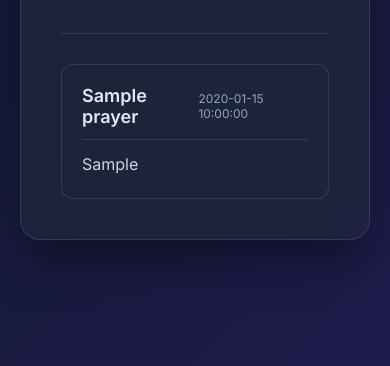
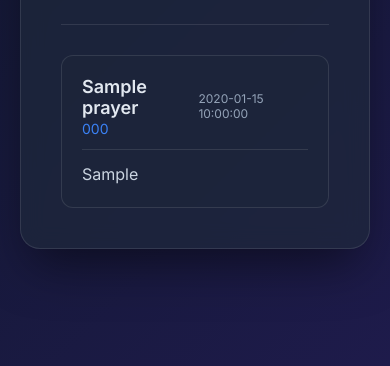
Before and after one commit to jtaxo/prayers-app, a Flask app: page /admin in a window 390 px wide. Shown: the part 478-844 px from the top of the page. Run offline with Flask 3, Linux system fonts and the light colour scheme; tables that the repository leaves empty hold one stand-in row (values such as "Sample post").

Commit message:
Add phone number field and update database schema

```diff
--- a/app.py
+++ b/app.py
@@ -23,8 +23,9 @@ def get_local_ip():
 def index():
     if request.method == 'POST':
         nome = request.form['nome']
+        telemovel = request.form.get('telemovel', '')
         assunto = request.form['assunto']
-        add_prayer(nome, assunto)
+        add_prayer(nome, telemovel, assunto)
         return redirect(url_for('success'))
     return render_template('index.html')
 
--- a/database.py
+++ b/database.py
@@ -13,16 +13,24 @@ def init_db():
         CREATE TABLE IF NOT EXISTS prayers (
             id INTEGER PRIMARY KEY AUTOINCREMENT,
             nome TEXT NOT NULL,
+            telemovel TEXT,
             assunto TEXT NOT NULL,
             data_submissao TIMESTAMP DEFAULT CURRENT_TIMESTAMP
         )
     ''')
+
+    # Simple migration: check if telemovel column exists
+    cursor = conn.execute('PRAGMA table_info(prayers)')
+    columns = [column[1] for column in cursor.fetchall()]
+    if 'telemovel' not in columns:
+        conn.execute('ALTER TABLE prayers ADD COLUMN telemovel TEXT')
+
     conn.commit()
     conn.close()
 
-def add_prayer(nome, assunto):
+def add_prayer(nome, telemovel, assunto):
     conn = get_db_connection()
-    conn.execute('INSERT INTO prayers (nome, assunto) VALUES (?, ?)', (nome, assunto))
+    conn.execute('INSERT INTO prayers (nome, telemovel, assunto) VALUES (?, ?, ?)', (nome, telemovel, assunto))
     conn.commit()
     conn.close()
 
--- a/static/style.css
+++ b/static/style.css
@@ -84,6 +84,7 @@ label {
 }
 
 input[type="text"],
+input[type="tel"],
 textarea {
     width: 100%;
     padding: 12px 16px;
@@ -202,6 +203,17 @@ button:active {
     color: #94a3b8;
 }
 
+.prayer-info {
+    display: flex;
+    flex-direction: column;
+}
+
+.prayer-phone {
+    font-size: 14px;
+    color: var(--primary-color);
+    margin-top: 2px;
+}
+
 .prayer-body {
     color: #cbd5e1;
     line-height: 1.6;
--- a/templates/admin.html
+++ b/templates/admin.html
@@ -24,7 +24,12 @@
                 {% for prayer in prayers %}
                 <div class="prayer-card">
                     <div class="prayer-header">
-                        <span class="prayer-name">{{ prayer['nome'] }}</span>
+                        <div class="prayer-info">
+                            <span class="prayer-name">{{ prayer['nome'] }}</span>
+                            {% if prayer['telemovel'] %}
+                                <span class="prayer-phone">{{ prayer['telemovel'] }}</span>
+                            {% endif %}
+                        </div>
                         <span class="prayer-date">{{ prayer['data_submissao'] }}</span>
                     </div>
                     <div class="prayer-body">{{ prayer['assunto'] }}</div>
--- a/templates/index.html
+++ b/templates/index.html
@@ -18,6 +18,11 @@
             </div>
 
             <div class="form-group">
+                <label for="telemovel">O seu Telemóvel (Opcional)</label>
+                <input type="tel" id="telemovel" name="telemovel" placeholder="Ex: 912 345 678">
+            </div>
+
+            <div class="form-group">
                 <label for="assunto">Assunto de Oração</label>
                 <textarea id="assunto" name="assunto" required placeholder="Descreva aqui o seu pedido de oração..."></textarea>
             </div>
```
